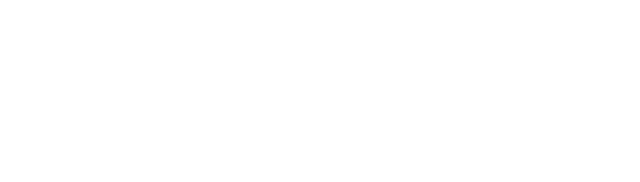
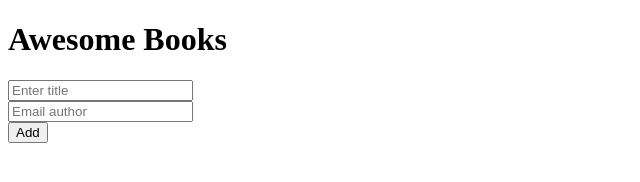
Before and after one commit to Estherstarr/awesomeBooks, a plain HTML site: page index.html in a window 1280 px wide. Shown: the whole page, without its empty margins (0-640 px from the left). Drawn offline with Linux system fonts and the light colour scheme.

Commit message:
Create index page

```diff
--- a/index.html
+++ b/index.html
@@ -1,12 +1,45 @@
 <!DOCTYPE html>
 <html lang="en">
-<head>
-    <meta charset="UTF-8">
-    <meta http-equiv="X-UA-Compatible" content="IE=edge">
-    <meta name="viewport" content="width=device-width, initial-scale=1.0">
+  <head>
+    <meta charset="UTF-8" />
+    <meta http-equiv="X-UA-Compatible" content="IE=edge" />
+    <meta name="viewport" content="width=device-width, initial-scale=1.0" />
     <title>Document</title>
-</head>
-<body>
+  </head>
+  <body>
+    <header>
+      <h1>Awesome Books</h1>
+    </header>
+    <main>
+      <section id="books-list"></section>
 
-</body>
+      <section id="add-books">
+        <form id="books-form">
+          <div class="form-field">
+            <label for="title"></label>
+            <input
+              type="text"
+              id="title"
+              name="title"
+              placeholder="Enter title"
+            />
+            <small></small>
+          </div>
+          <div class="form-field">
+            <label for="author"></label>
+            <input
+              type="text"
+              name="author"
+              id="author"
+              placeholder="Email author"
+            />
+            <small></small>
+          </div>
+          <button type="submit" class="btn" id="add-book">Add</button>
+        </form>
+      </section>
+    </main>
+
+    <script src="App.js"></script>
+  </body>
 </html>
```
